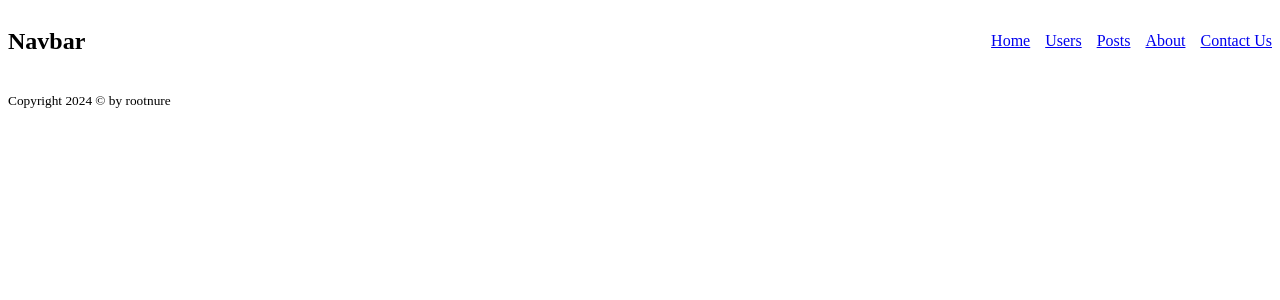
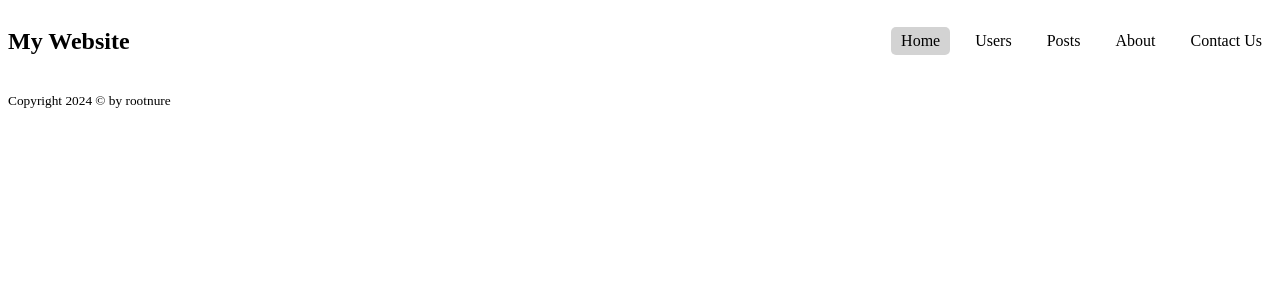
Before and after one commit to rootnure/react-router-core-concepts-L2_preparation_006, a React (Vite) app: page / in a window 1280 px wide. Shown: the top 300 px of the page. Built offline with nearby package versions, Linux system fonts and the light colour scheme.

Commit message:
active route, useLocation & useNavigation hook, conditional loading spinner in React

```diff
--- /dev/null
+++ b/src/components/Header/Header.css
@@ -0,0 +1,10 @@
+nav a {
+    text-decoration: none;
+    color: black;
+    padding: 5px 10px;
+    border-radius: 5px;
+}
+
+nav a.active {
+    background-color: lightgray;
+}
--- a/src/components/Header/Header.jsx
+++ b/src/components/Header/Header.jsx
@@ -1,4 +1,5 @@
-import { Link } from "react-router-dom";
+import { NavLink } from "react-router-dom";
+import './Header.css'
 
 const Header = () => {
     const navItemsStyle = {
@@ -8,13 +9,13 @@ const Header = () => {
 
     return (
         <div style={{ display: 'flex', alignItems: 'center', justifyContent: 'space-between' }}>
-            <h2>Navbar</h2>
+            <h2>My Website</h2>
             <nav style={navItemsStyle}>
-                <Link to="/">Home</Link>
-                <Link to="/users">Users</Link>
-                <Link to="/posts">Posts</Link>
-                <Link to="/about">About</Link>
-                <Link to="/contact">Contact Us</Link>
+                <NavLink to="/">Home</NavLink>
+                <NavLink to="/users">Users</NavLink>
+                <NavLink to="/posts">Posts</NavLink>
+                <NavLink to="/about">About</NavLink>
+                <NavLink to="/contact">Contact Us</NavLink>
             </nav>
         </div>
     );
--- a/src/components/Home/Home.jsx
+++ b/src/components/Home/Home.jsx
@@ -1,12 +1,21 @@
-import { Outlet } from "react-router-dom";
+import { Outlet, useLocation, useNavigation } from "react-router-dom";
 import Header from "../Header/Header";
 import Footer from "../Footer/Footer";
 
 const Home = () => {
+    const navigation = useNavigation();
+    const location = useLocation();
+
+    console.log(location);
+
     return (
         <div>
             <Header></Header>
-            <Outlet></Outlet>
+            {
+                navigation.state === 'loading' ?
+                    <p>Loading...</p> :
+                    <Outlet></Outlet>
+            }
             <Footer></Footer>
         </div>
     );
--- a/src/components/PostDetails/PostDetails.jsx
+++ b/src/components/PostDetails/PostDetails.jsx
@@ -16,7 +16,7 @@ const PostDetails = () => {
     }
 
     const handleGoBack = () => {
-        navigate("/posts");
+        navigate(-1);
     }
 
     return (
```
